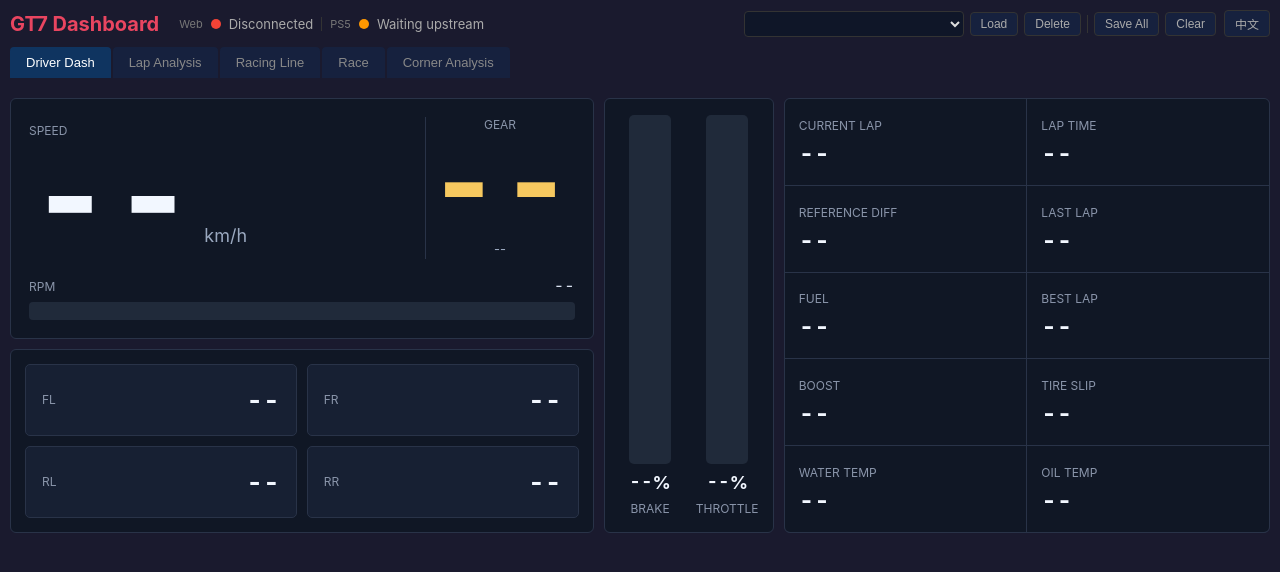
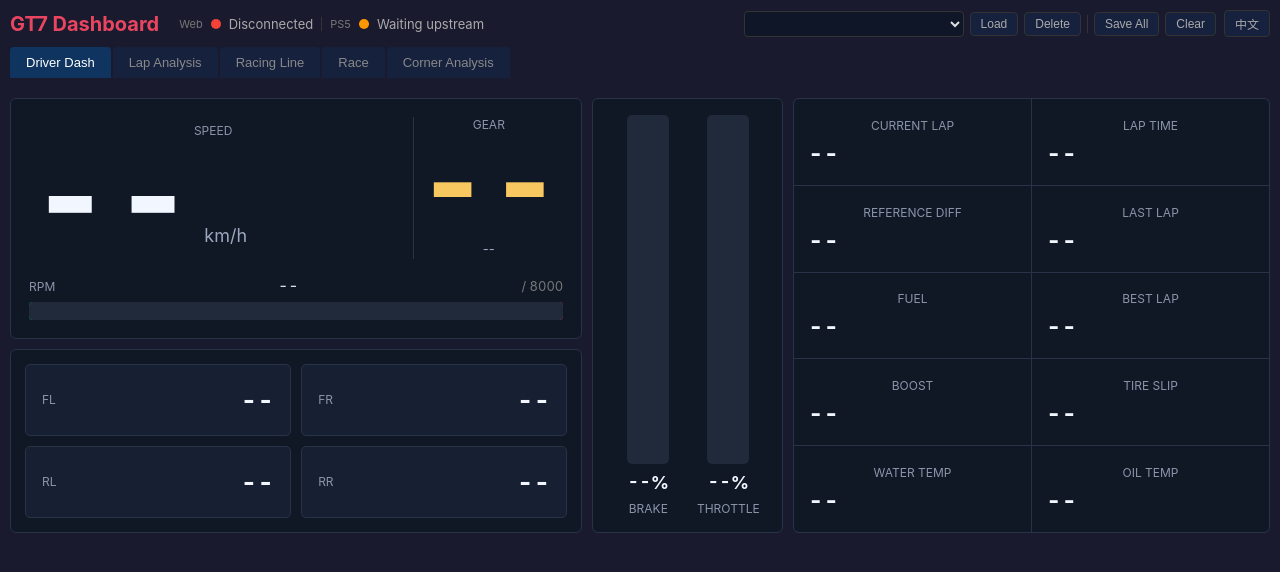
Before and after one commit to weaming/gt7-go, a plain HTML site: page web/index.html in a window 1280 px wide. Drawn offline with nearby package versions, Linux system fonts and the light colour scheme; no server answers.

Commit message:
fix style

```diff
--- a/web/css/style.css
+++ b/web/css/style.css
@@ -65,7 +65,7 @@
 
 .driver-dashboard {
   display: grid;
-  grid-template-columns: minmax(280px, 1.2fr) minmax(120px, 0.35fr) minmax(320px, 1fr);
+  grid-template-columns: minmax(280px, 1.2fr) minmax(160px, 0.4fr) minmax(320px, 1fr);
   grid-template-areas:
     "primary controls grid"
     "tyres controls grid";
@@ -81,7 +81,7 @@
   border-radius: 6px;
 }
 .driver-primary { grid-area: primary; padding: 18px; display: grid; grid-template-columns: 1fr 150px; gap: 16px; align-items: stretch; }
-.driver-controls { grid-area: controls; padding: 16px 12px; display: grid; grid-template-columns: 1fr 1fr; gap: 10px; }
+.driver-controls { grid-area: controls; padding: 16px 20px; display: grid; grid-template-columns: 1fr 1fr; gap: 10px; }
 .driver-grid { grid-area: grid; display: grid; grid-template-columns: repeat(2, minmax(150px, 1fr)); gap: 1px; background: #293348; overflow: hidden; }
 .driver-tyres { grid-area: tyres; padding: 14px; display: grid; grid-template-columns: repeat(2, minmax(90px, 1fr)); gap: 10px; }
 .driver-label { color: #8a95aa; font-size: 12px; text-transform: uppercase; }
@@ -101,14 +101,15 @@
 .driver-subvalue { margin-top: 8px; color: #9aa8bf; font-size: 13px; min-height: 18px; }
 .driver-rpm { grid-column: 1 / -1; align-self: end; }
 .driver-row { display: flex; justify-content: space-between; align-items: baseline; margin-bottom: 7px; color: #d8e1f0; font-variant-numeric: tabular-nums; }
-.driver-rpm-bar { height: 18px; background: #202a3a; border-radius: 4px; overflow: hidden; }
-.driver-rpm-bar div { height: 100%; width: 0; background: linear-gradient(90deg, #19c37d 0%, #f6c85f 68%, #e94560 100%); transition: width 100ms linear; }
-.driver-pedal { display: grid; grid-template-rows: 1fr auto auto; gap: 8px; justify-items: center; min-height: 360px; }
-.driver-pedal-track { position: relative; width: 42px; height: 100%; min-height: 260px; background: #202a3a; border-radius: 5px; overflow: hidden; }
+.driver-rpm-bar { height: 18px; background: linear-gradient(90deg, #19c37d 0%, #f6c85f 68%, #e94560 100%); border-radius: 4px; overflow: hidden; position: relative; }
+.driver-rpm-bar div { position: absolute; top: 0; right: 0; height: 100%; background: #202a3a; transition: left 100ms linear; }
+.driver-pedal { display: flex; flex-direction: column; align-items: center; gap: 8px; min-height: 360px; min-width: 70px; box-sizing: border-box; }
+.driver-pedal-track { position: relative; width: 42px; flex: 1; min-height: 260px; background: #202a3a; border-radius: 5px; overflow: hidden; align-self: center; }
+.driver-pedal-value { color: #f2f7ff; font-size: 18px; font-weight: 700; font-variant-numeric: tabular-nums; }
+.driver-label { text-align: center; max-width: 100%; overflow: hidden; text-overflow: ellipsis; white-space: nowrap; }
 .driver-pedal-track div { position: absolute; left: 0; bottom: 0; width: 100%; height: 0; transition: height 100ms linear; }
 .driver-pedal-track.throttle div { background: #19c37d; }
 .driver-pedal-track.brake div { background: #e94560; }
-.driver-pedal-value { color: #f2f7ff; font-size: 18px; font-weight: 700; font-variant-numeric: tabular-nums; }
 .driver-metric { background: #101725; padding: 14px; min-height: 84px; display: flex; flex-direction: column; justify-content: center; gap: 8px; }
 .driver-metric strong { color: #f2f7ff; font-size: 24px; line-height: 1.05; font-variant-numeric: tabular-nums; }
 .driver-metric strong.gain { color: #19c37d; }
@@ -173,7 +174,7 @@
   #tab-driver.active { gap: 0; min-height: auto; }
   #tab-driver .lap-table { display: none; }
   .driver-dashboard {
-    grid-template-columns: minmax(0, 1fr) 76px;
+    grid-template-columns: minmax(0, 1fr) 140px;
     grid-template-areas:
       "primary controls"
       "grid grid"
@@ -206,8 +207,8 @@
     gap: 6px;
     min-height: 168px;
   }
-  .driver-pedal { min-height: 144px; gap: 4px; }
-  .driver-pedal-track { width: 26px; min-height: 104px; }
+  .driver-pedal { min-height: 144px; gap: 4px; padding-top: 6px; min-width: 55px; }
+  .driver-pedal-track { width: 26px; flex: 1; min-height: 104px; }
   .driver-pedal-value { font-size: 13px; }
   .driver-grid { grid-template-columns: repeat(2, minmax(0, 1fr)); }
   .driver-metric { min-height: 38px; padding: 5px 8px; gap: 3px; }
--- a/web/index.html
+++ b/web/index.html
@@ -64,7 +64,7 @@
         <div class="driver-rpm">
           <div class="driver-row">
             <span class="driver-label" data-i18n="driver.rpm"></span>
-            <span id="driver-rpm-value">--</span>
+            <span id="driver-rpm-value">--</span><span id="driver-rpm-max" style="color:#777;font-size:13px"> / --</span>
           </div>
           <div class="driver-rpm-bar">
             <div id="driver-rpm-fill"></div>
--- a/web/js/app.js
+++ b/web/js/app.js
@@ -605,9 +605,13 @@
   setText('driver-gear-value', gear);
   setText('driver-suggested-gear', hasTelemetry ? suggestedGear : '--');
 
-  const rpmScale = rpmScaleMax(snap.rpm || 0);
+  const rpmScale = rpmScaleMax();
   const rpmPercent = rpmScale > 0 ? (snap.rpm || 0) / rpmScale * 100 : 0;
-  setHeightPercent('driver-rpm-fill', clampPercent(rpmPercent), 'width');
+  const rpmEl = document.getElementById('driver-rpm-fill');
+  if (rpmEl) {
+    rpmEl.style.left = `${clampPercent(rpmPercent)}%`;
+  }
+  setText('driver-rpm-max', ' / ' + Math.round(rpmScale));
 
   const throttle = clampPercent(snap.throttle || 0);
   const brake = clampPercent(snap.brake || 0);
@@ -653,10 +657,10 @@
 
 function tireTemperatureColor(temp) {
   // Green -> Yellow -> Red with smooth gradient
-  // Below 60: green, 60-80: green->yellow, 80-90: yellow->red, 90+: red
+  // Below 70: green, 70-80: green->yellow, 80-90: yellow->red, 90+: red
   if (temp >= 90) return '#e94560';
   if (temp >= 80) return lerpColor('#f6c85f', '#e94560', (temp - 80) / 10);
-  if (temp >= 60) return lerpColor('#19c37d', '#f6c85f', (temp - 60) / 20);
+  if (temp >= 70) return lerpColor('#19c37d', '#f6c85f', (temp - 70) / 10);
   return '#19c37d';
 }
 
@@ -741,13 +745,17 @@
   return Math.min(100, Math.max(0, value));
 }
 
-function rpmScaleMax(currentRpm) {
-  let maxRPM = currentRpm || 0;
-  const selectableLaps = getSelectableLaps();
-  for (const lap of selectableLaps) {
-    if (!lap || !lap.data_rpm) continue;
-    for (const value of lap.data_rpm) {
-      if (value > maxRPM) maxRPM = value;
+function rpmScaleMax() {
+  let maxRPM = 8000;
+  if (latestTelemetrySnapshot && latestTelemetrySnapshot.rpm_max > 0) {
+    maxRPM = latestTelemetrySnapshot.rpm_max;
+  } else {
+    const selectableLaps = getSelectableLaps();
+    for (const lap of selectableLaps) {
+      if (!lap || !lap.data_rpm) continue;
+      for (const value of lap.data_rpm) {
+        if (value > maxRPM) maxRPM = value;
+      }
     }
   }
   const rounded = Math.ceil(maxRPM / 1000) * 1000;
```
Also changed, not shown: 2 other files.
